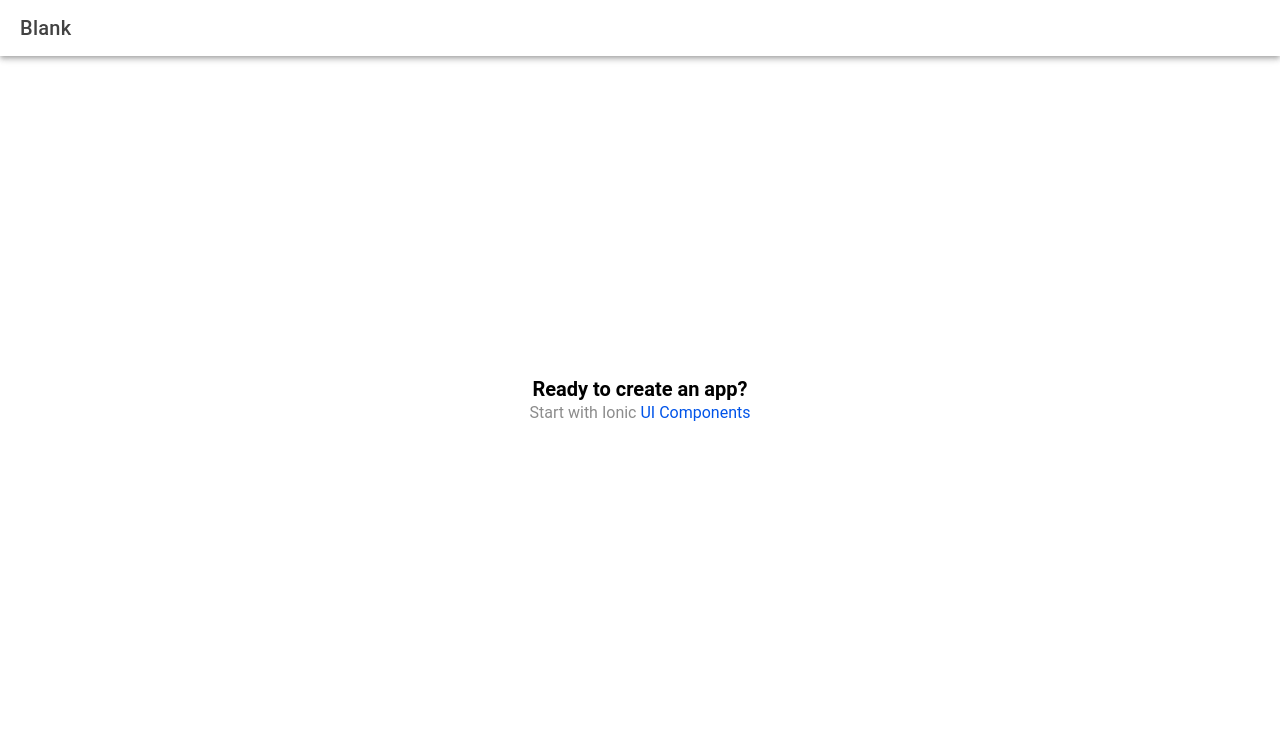
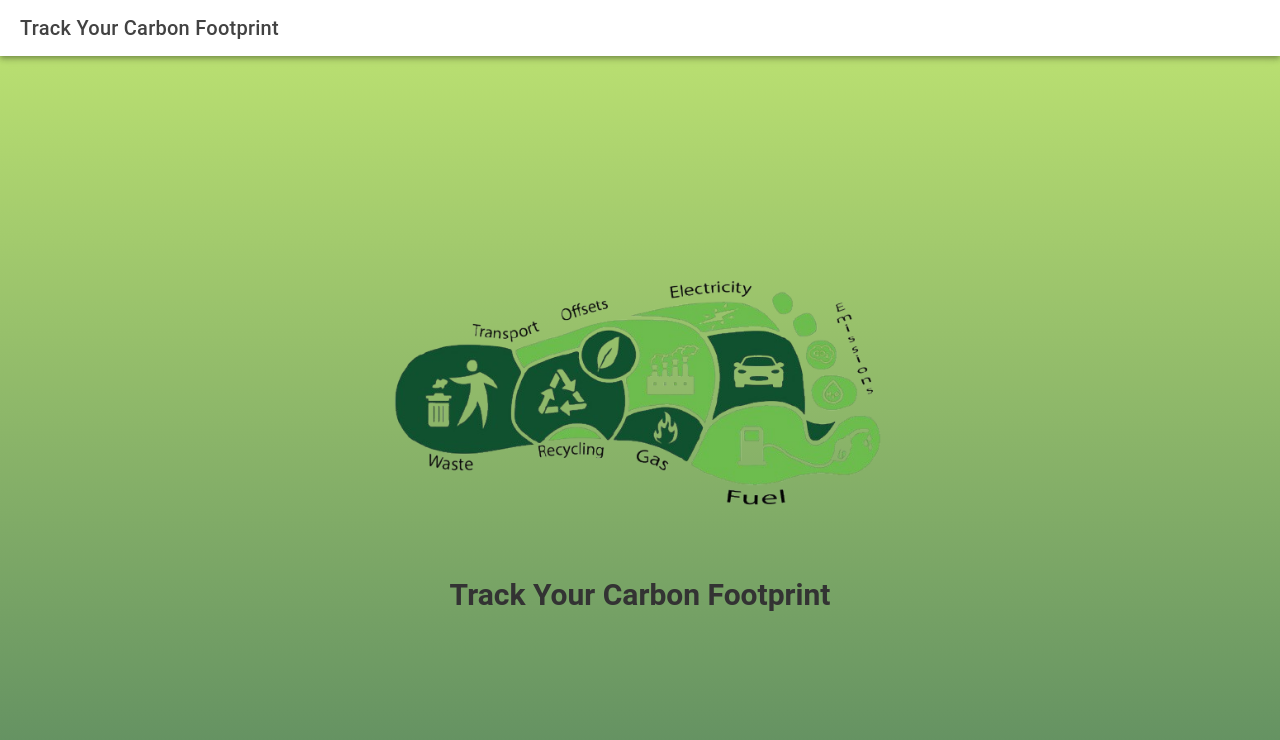
Before and after one commit to Aenao17/CarbonFront, a React (Vite) app in the folder Frontend/blank/: page / in a window 1280 px wide. Before the commit this address led to /home. Shown: the top 740 px of the page. Built offline with nearby package versions, Linux system fonts and the light colour scheme.

Commit message:
loading terminat

```diff
--- a/Frontend/blank/src/App.tsx
+++ b/Frontend/blank/src/App.tsx
@@ -1,7 +1,10 @@
-import { Redirect, Route } from 'react-router-dom';
-import { IonApp, IonRouterOutlet, setupIonicReact } from '@ionic/react';
+import React, {useState,useEffect} from 'react';
+import { IonApp, setupIonicReact } from '@ionic/react';
 import { IonReactRouter } from '@ionic/react-router';
+import { IonRouterOutlet } from '@ionic/react';
+import { Route, Redirect } from 'react-router-dom';
 import Home from './pages/Home';
+import Loading from './LoadingPage/Loading';
 
 /* Core CSS required for Ionic components to work properly */
 import '@ionic/react/css/core.css';
@@ -35,7 +38,21 @@ import './theme/variables.css';
 
 setupIonicReact();
 
-const App: React.FC = () => (
+const App: React.FC = () => {
+  const [isLoading, setIsLoading] = useState(true);
+
+  useEffect(() => {
+    const timer = setTimeout(() => {
+      setIsLoading(false);
+    }, 8000); // 8 seconds loading delay
+    return () => clearTimeout(timer);
+  }, []);
+
+  if (isLoading) {
+    return <Loading />;
+  }
+
+  return (
     <IonApp>
       <IonReactRouter>
         <IonRouterOutlet>
@@ -49,5 +66,6 @@ const App: React.FC = () => (
       </IonReactRouter>
     </IonApp>
   );
+};
 
 export default App;
--- /dev/null
+++ b/Frontend/blank/src/LoadingPage/Loading.css
@@ -0,0 +1,26 @@
+/* Apply global styles to fit the desired design */
+.container {
+    display: flex;
+    flex-direction: column;
+    align-items: center;
+    justify-content: center;
+    height: 100%;
+    background: linear-gradient(to bottom, rgb(185, 223, 113), rgb(94, 140, 97)); /* Matches the green background in your design */
+  }
+
+  .illustration {
+    margin-bottom: 20px;
+  }
+
+  .image {
+    width: 550px;
+    height: auto;
+  }
+
+  .title {
+    font-size: 30px;
+    font-weight: bold;
+    text-align: center;
+    color: #333;
+    margin: 0;
+  }
--- /dev/null
+++ b/Frontend/blank/src/LoadingPage/Loading.tsx
@@ -0,0 +1,30 @@
+import { IonContent, IonHeader, IonPage, IonTitle, IonToolbar } from '@ionic/react';
+import './Loading.css';
+import carbonFootprintImg from '../imagine/carbon-footprint-removebg-preview.png';
+
+const Loading: React.FC = () => {
+  return (
+    <IonPage>
+      <IonHeader>
+        <IonToolbar>
+          <IonTitle>Track Your Carbon Footprint</IonTitle>
+        </IonToolbar>
+      </IonHeader>
+      <IonContent fullscreen>
+        <div className="container">
+          <div className="illustration">
+            {/* Add your illustration or image */}
+            <img
+              src={carbonFootprintImg}
+              alt="Recycling Illustration"
+              className="image"
+            />
+          </div>
+          <h1 className="title">Track Your Carbon Footprint</h1>
+        </div>
+      </IonContent>
+    </IonPage>
+  );
+};
+
+export default Loading;
```
Also changed, not shown: Frontend/blank/src/imagine/carbon-footprint-removebg-preview.png (added), Frontend/blank/src/imagine/carbon-footprint.jpg (added). Lines whose indentation alone changed are shown as unchanged.
